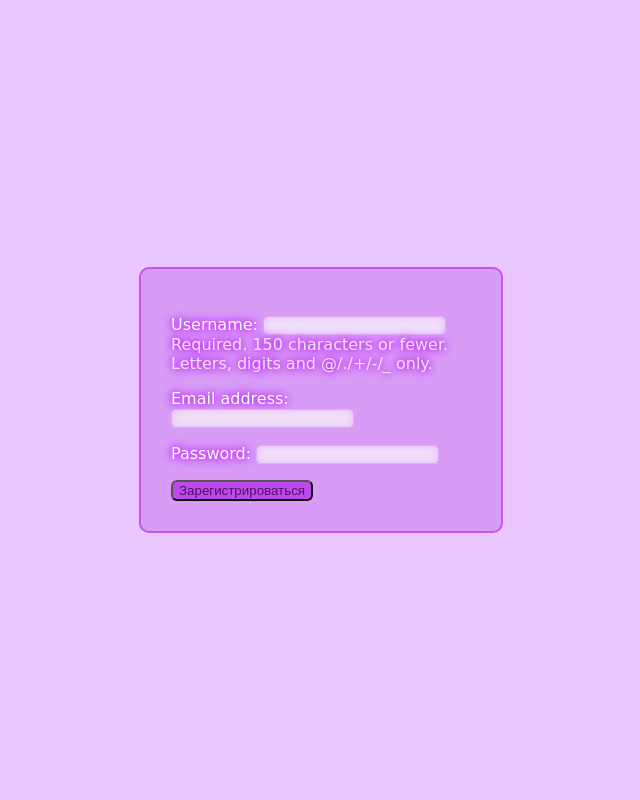
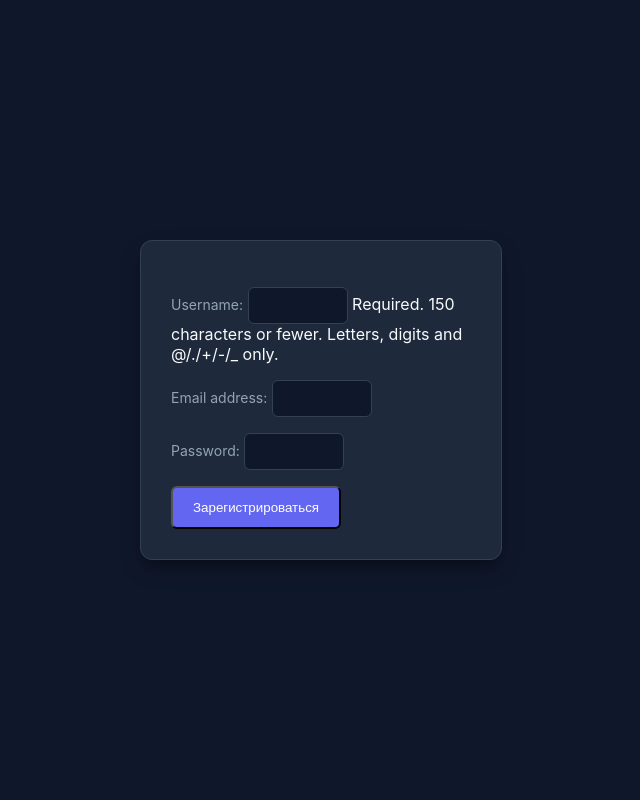
Before and after one commit to fen4iak/Holodos, a Django app: page /register/ in a window 1280 px wide. Shown: the whole page, without its empty margins (319-959 px from the left). Run offline with Django 5.2, Linux system fonts and the light colour scheme.

Commit message:
дизайн

```diff
--- a/holodos/holodos/static/css/style.css
+++ b/holodos/holodos/static/css/style.css
@@ -1,45 +1,54 @@
 body {
-    background-color: #ebc7ff;
-    font-family: "Comic Sans MS", sans-serif;
+    background-color: #0f172a;
+    font-family: 'Inter', 'Segoe UI', Roboto, sans-serif;
     display: flex;
     justify-content: center;
     align-items: center;
     height: 100vh;
     margin: 0;
-    color: #f2e6f7;
-    text-shadow: 0 0 6px #b700ff, 0 0 12px #b700ff;
+    color: #f8fafc;
+}
+.c {
+    flex: 1;
 }
 
 input {
-    background-color: #f1e1fa;
-    color: #2b0f3b;
-    border: 1px solid #dbabf5;
-    box-shadow: inset 0 0 8px #e7b6fa;
-    border-radius: 5px;
+    background-color: #0f172a;
+    color: #ffffff;
+    border: 1px solid #334155;
+    border-radius: 6px;
+    padding: 10px 12px;
+    width: 100px;
+    box-sizing: border-box;
 }
 
 input:focus {
-    box-shadow: 0 0 10px #bc66ed, inset 0 0 10px #a934ed;
+    border-color: #6366f1;
+    box-shadow: 0 0 0 3px rgba(99, 102, 241, 0.2);
 }
 button {
     border-radius: 6px;
-    background-color: #be47ed;
-    color: #4c1661;
+    background-color: #6366f1;
+    color: #ffffff;
+    padding: 12px 20px;
 }
 
 form {
-    background-color: #d89cf7;
+    background-color: #1e293b;
     padding: 30px;
-    border-radius: 10px;
+    border-radius: 12px;
+    box-shadow: 0 10px 25px -5px rgba(0, 0, 0, 0.3), 0 8px 10px -6px rgba(0, 0, 0, 0.3);
     width: 300px;
-    border: 2px solid #c456f0;
+    border: 1px solid #334155;
 
 }
 
 div {
-    margin: 10px;
+    margin: 12px 0;
 }
 
 label {
-color: #ffffff;
+    color: #94a3b8;
+    font-size: 14px;
+    margin-bottom: 6px;
 }
```
Also changed, not shown: holodos/holodos/templates/home.html (+9 -7 lines), holodos/db.sqlite3.
